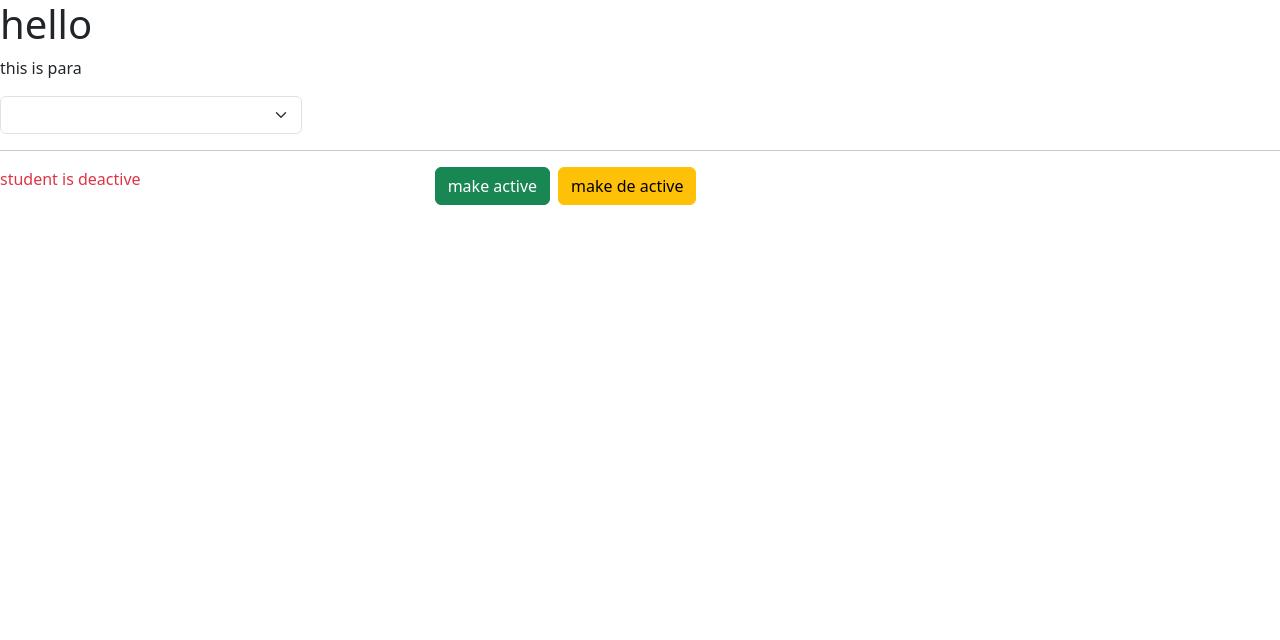
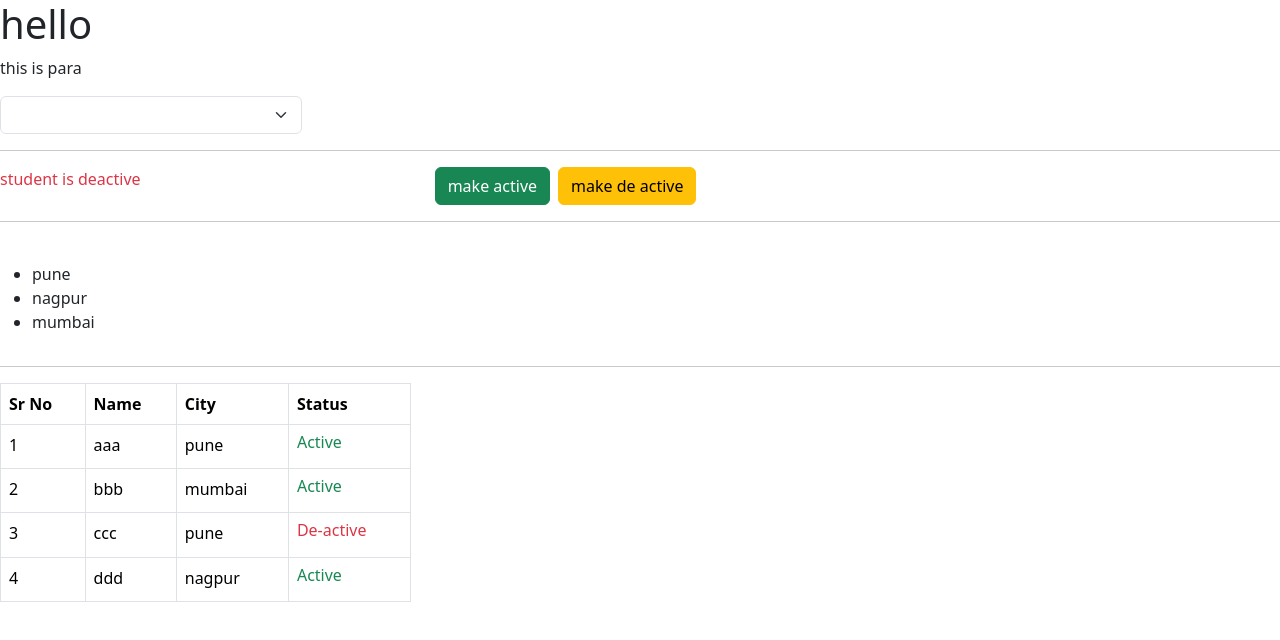
Before and after one commit to Turab031/angularfull, an Angular app: page / in a window 1280 px wide. Shown: the top 640 px of the page. Built offline with nearby package versions, Linux system fonts and the light colour scheme.

Commit message:
more control flows

```diff
--- a/src/app/components/controllflow/controllflow.html
+++ b/src/app/components/controllflow/controllflow.html
@@ -27,3 +27,50 @@
     <button class="btn btn-warning mx-2" (click)="changeStatus(false)">make de active</button>
   </div>
 </div>
+
+<hr />
+<br />
+<div class="row">
+  <div class="col-3">
+    <ul>
+      @for (item of cityList; track $index) {
+        <li>
+          {{ item }}
+        </li>
+      }
+    </ul>
+  </div>
+</div>
+
+<hr>
+<div class="row">
+  <div class="col-4">
+    <table class="table table-bordered">
+      <thead>
+        <tr>
+          <th>Sr No</th>
+          <th>Name</th>
+          <th>City</th>
+          <th>Status</th>
+        </tr>
+      </thead>
+
+      <tbody>
+        @for (item of studentList; track $index) {
+          <tr>
+            <td>{{ $index + 1 }}</td>
+            <td>{{ item.name }}</td>
+            <td>{{ item.city }}</td>
+            <td>
+              @if (item.status) {
+                <h6 class="text-success">Active</h6>
+              } @else {
+                <h6 class="text-danger">De-active</h6>
+              }
+            </td>
+          </tr>
+        }
+      </tbody>
+    </table>
+  </div>
+</div>
--- a/src/app/components/controllflow/controllflow.ts
+++ b/src/app/components/controllflow/controllflow.ts
@@ -14,5 +14,15 @@ export class Controllflow {
     this.isActive.set(value)
 
   }
+  cityList =["pune","nagpur","mumbai"]
+
+  studentList=[
+    {name:"aaa",city:"pune",status:true},
+    {name:"bbb",city:"mumbai",status:true},
+    {name:"ccc",city:"pune",status:false},
+    {name:"ddd",city:"nagpur",status:true}
+
+
+  ]
 
 }
```
